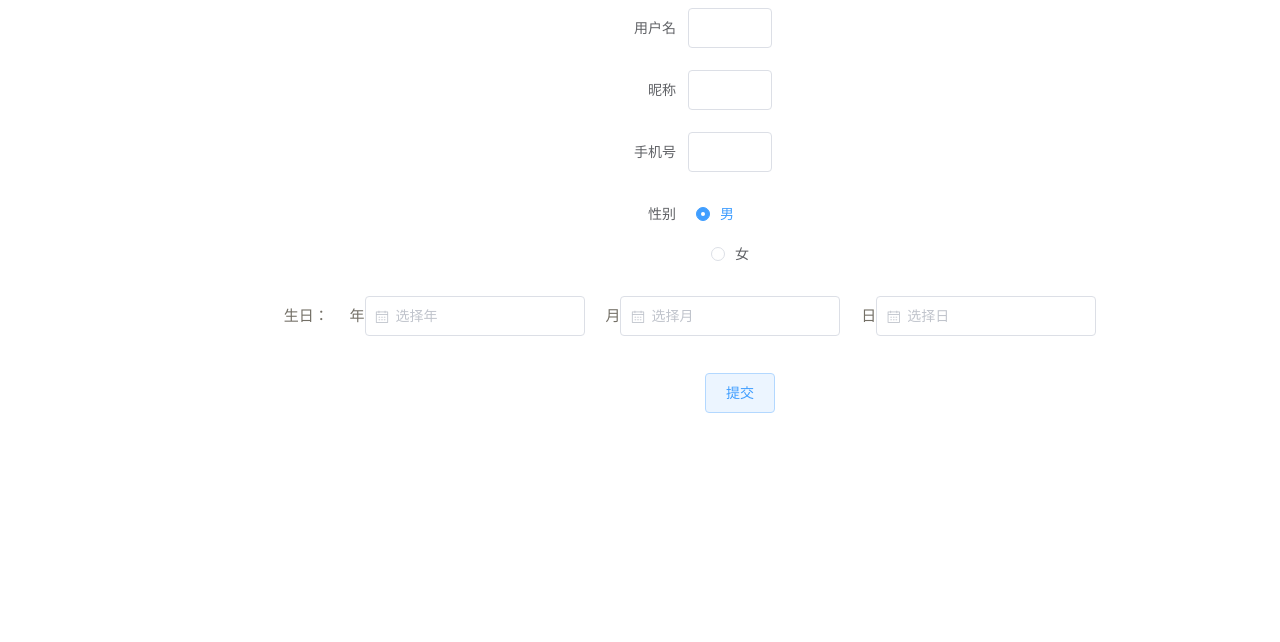
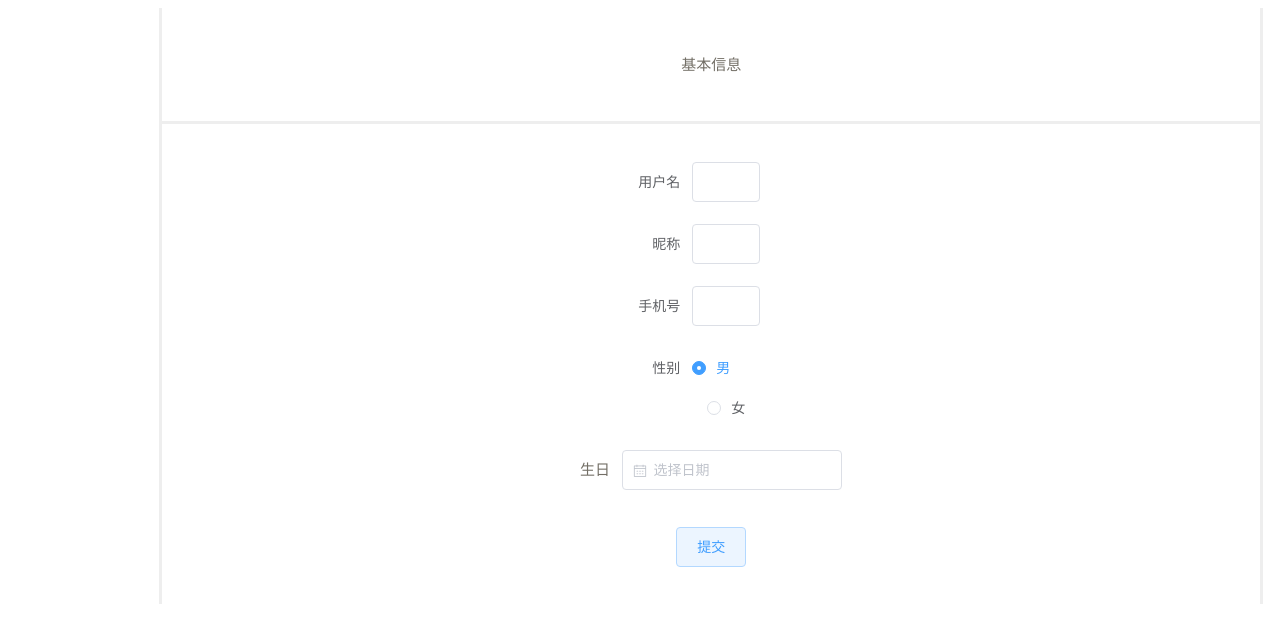
Before and after one commit to Newgithuber3/ifarmer, a Vue app: page /page1 in a window 1280 px wide. Shown: the top 642 px of the page. Built offline with nearby package versions, Linux system fonts and the light colour scheme.

Commit message:
用户设置

```diff
--- a/src/views/page1.vue
+++ b/src/views/page1.vue
@@ -1,6 +1,7 @@
 <template>
   <el-container>
     <div class="P_info">
+      <div class="head">基本信息</div>
       <div class="username">
       <el-form ref="form" :model="form" label-width="80px">
         <el-form-item label="用户名">
@@ -32,27 +33,12 @@
       </div>
       <div class="container">
         <div class="block">
-          生日：
-          &nbsp&nbsp&nbsp
-          <span class="demonstration">年</span>
+          生日
+          &nbsp
           <el-date-picker
             v-model="value1"
-            type="year"
-            placeholder="选择年">
-          </el-date-picker>
-          &nbsp&nbsp&nbsp
-          <span class="demonstration">月</span>
-          <el-date-picker
-            v-model="value2"
-            type="month"
-            placeholder="选择月">
-          </el-date-picker>
-          &nbsp&nbsp&nbsp
-          <span class="demonstration">日</span>
-          <el-date-picker
-            v-model="value3"
-            type="day"
-            placeholder="选择日">
+            type="date"
+            placeholder="选择日期">
           </el-date-picker>
         </div>
       </div>
@@ -68,42 +54,59 @@ export default {
   name: "page1",
   data () {
     return {
-      radio: '1'
+      radio: '1',
+      value1: '',
     };
   }
 }
 </script>
 
 <style scoped>
+.P_info{
+  margin-left: 4cm;
+  margin-right: 2cm;
+  border-left-style: outset;
+  border-right-style: inset;
+}
+.head{
+  border-bottom-style: inset;
+  line-height: 3cm;
+  font-size: 15px;
+  color: #736f66;
+}
 .username{
+  margin-top: 1cm;
+  line-height: 3cm;
   position: center;
-  margin-left: 600px;
+  margin-left: 450px;
   margin-right: 500px;
 }
 .nickname{
+  line-height: 3cm;
   position: center;
-  margin-left: 600px;
+  margin-left: 450px;
   margin-right: 500px;
 }
 .telphone{
+  line-height: 3cm;
   position:center;
-  margin-left: 600px;
+  margin-left: 450px;
   margin-right: 500px;
 }
 .sex{
+  line-height: 3cm;
   position:center;
-  margin-left: 600px;
+  margin-left: 450px;
   margin-right: 500px;
 }
 .container{
+  line-height: 1cm;
   position: center;
-  margin-left: 100px;
   font-size: 15px;
   color: #736f66;
 }
 .submit{
 
-  margin-left: 200px;
   line-height:3cm ;
 }
 </style>
--- a/src/views/page2.vue
+++ b/src/views/page2.vue
@@ -1,5 +1,6 @@
 <template>
   <div class="R_address">
+    <div class="head">收货地址</div>
     <div class="person">
     <el-form ref="person" :model="form" label-width="80px">
       <el-form-item label="收货人">
@@ -73,15 +74,28 @@ export default {
 </script>
 
 <style scoped>
+.R_address{
+  margin-left: 4cm;
+  margin-right: 4cm;
+  border-left-style: outset;
+  border-right-style: inset;
+}
+.head{
+  border-bottom-style: inset;
+  line-height: 3cm;
+  font-size: 15px;
+  color: #736f66;
+}
 .person{
+  margin-top: 1cm;
   position: center;
-  margin-left: 500px;
-  margin-right: 600px;
+  margin-left: 450px;
+  margin-right: 500px;
 }
 .telphone{
   position: center;
-  margin-left: 500px;
-  margin-right: 600px;
+  margin-left: 450px;
+  margin-right: 500px;
 }
 .address{
   font-size: 15px;
@@ -90,13 +104,12 @@ export default {
 .address_detail{
   position: center;
   line-height: 3cm;
-  margin-left: 550px;
-  margin-right: 500px;
+  margin-left: 450px;
+  margin-right: 450px;
   font-size: 15px;
   color: #736f66;
 }
 .add{
-  position: center;
   line-height: 3cm;
 }
 </style>
--- a/src/views/user_settings.vue
+++ b/src/views/user_settings.vue
@@ -1,14 +1,20 @@
 <template >
+  <div class="container">
   <el-menu :default-active="activeIndex"
            class="el-menu-demo"
            mode="horizontal"
-           @select="handleSelect">
+           @select="handleSelect"
+           background-color="white"
+           text-color="black"
+           active-text-color="blue">
     <el-submenu index="1">
-      <template slot="title">账户设置</template>
+      <template slot="title" >账户设置</template>
       <el-menu-item index="1-1"><a class="one" href="page1">个人信息</a></el-menu-item>
       <el-menu-item index="1-2"><a class="two" href="page2">收货地址</a></el-menu-item>
     </el-submenu>
   </el-menu>
+
+  </div>
 </template>
 
 <script>
@@ -29,6 +35,12 @@ export default {
 </script>
 
 <style scoped>
+.container{
+  margin-left: 4cm;
+  margin-right: 2cm;
+  border-left-style: outset;
+  border-right-style: inset;
+}
 .one{
   text-decoration:none;
   color: #333333;
```
